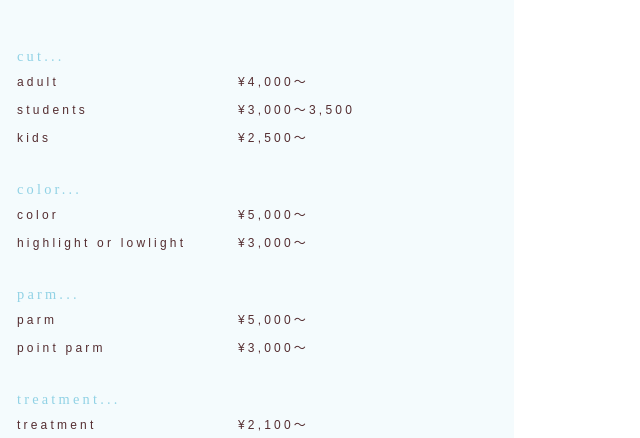
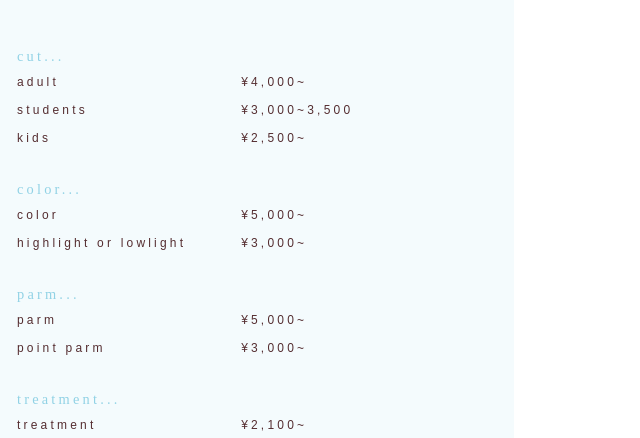
Before and after one commit to aiss220/kachina.github.io, a plain HTML site: page menu.html in a window 1280 px wide. Shown: the part 362-800 px from the top of the page, 638-1278 px from the left. Drawn offline with nearby package versions, Linux system fonts and the light colour scheme.

Commit message:
Update menu.html

```diff
--- a/menu.html
+++ b/menu.html
@@ -79,15 +79,15 @@
 				    <tbody>
 				      <tr>
 				        <th>adult</th>
-				        <td ><p>¥4,000〜</p></td>
+				        <td ><p>¥4,000~</p></td>
 				      </tr>
 				      <tr>
 				        <th>students</th>
-				        <td ><p>¥3,000〜3,500</p></td>
+				        <td ><p>¥3,000~3,500</p></td>
 				      </tr>
 				      <tr>
 				        <th>kids</th>
-				        <td ><p>¥2,500〜</p></td>
+				        <td ><p>¥2,500~</p></td>
 				      </tr>
 				    </tbody>
 				    <thead>
@@ -97,11 +97,11 @@
 				      <tbody>
 				      <tr>
 				        <th>color</th>
-				        <td ><p>¥5,000〜</p></td>
+				        <td ><p>¥5,000~</p></td>
 				      </tr>
 				      <tr>
 				        <th>highlight or lowlight</th>
-				        <td ><p>¥3,000〜</p></td>
+				        <td ><p>¥3,000~</p></td>
 				      </tr>
 				    </tbody>
 				    </thead>
@@ -113,11 +113,11 @@
 				      <tbody>
 				      <tr>
 				        <th>parm</th>
-				        <td ><p>¥5,000〜</p></td>
+				        <td ><p>¥5,000~</p></td>
 				      </tr>
 				      <tr>
 				        <th>point parm</th>
-				        <td ><p>¥3,000〜</p></td>
+				        <td ><p>¥3,000~</p></td>
 				      </tr>
 				    </tbody>
 				    </thead>
@@ -129,11 +129,11 @@
 				      <tbody>
 				      <tr>
 				        <th>treatment</th>
-				        <td ><p>¥2,100〜</p></td>
+				        <td ><p>¥2,100~</p></td>
 				      </tr>
 				      <tr>
 				        <th>hair set</th>
-				        <td ><p>¥3,000〜</p></td>
+				        <td ><p>¥3,000~</p></td>
 				      </tr>
 				    </tbody>
 				    </thead>
```
